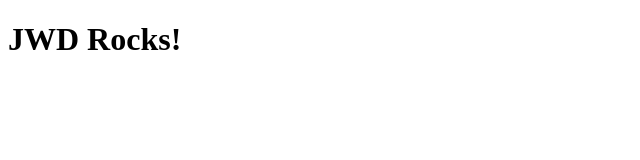
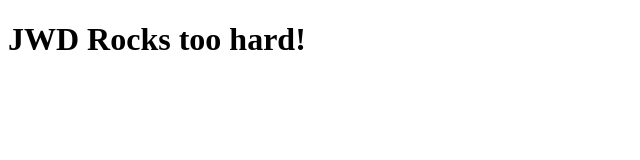
Before and after one commit to Davopotamus/JWD-Eatery, a plain HTML site: page index.html in a window 1280 px wide. Shown: the whole page, without its empty margins (0-640 px from the left). Drawn offline with Linux system fonts and the light colour scheme; files that its build step writes are made by us from their sources; files whose address does not match are found by name.

Commit message:
Update index.html

```diff
--- a/index.html
+++ b/index.html
@@ -9,7 +9,7 @@
 </head>
 
 <body>
-  <h1>JWD Rocks!</h1>
+  <h1>JWD Rocks too hard!</h1>
   <script src="script.js"></script>
 </body>
 
```
